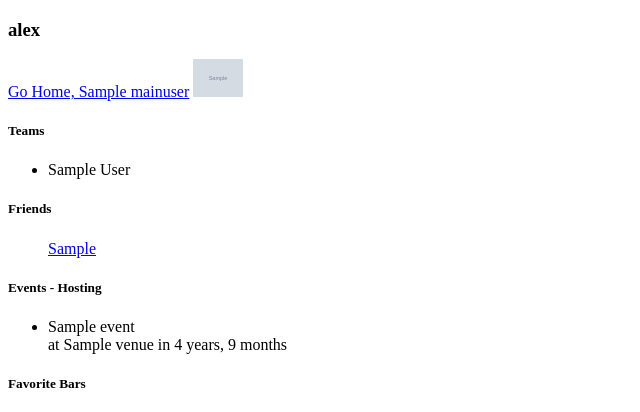
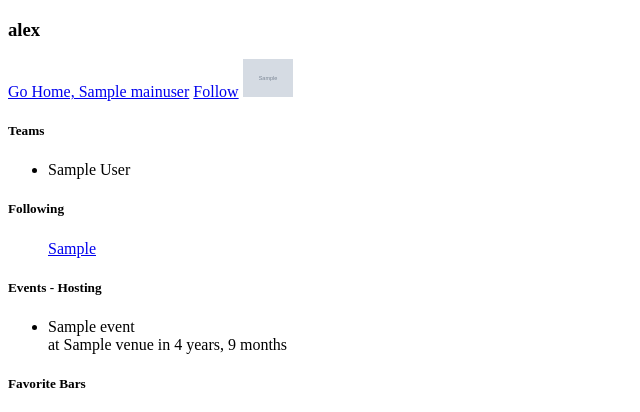
Before and after one commit to alextryonpdx/blazerbar_project, a Django app: template templates/blazerbar/userpage.html in a window 1280 px wide. Shown: the part 116-528 px from the top of the page, without its empty margins (0-640 px from the left). Run offline with Django 3.2, Linux system fonts and the light colour scheme; a user stored in the database is signed in; tables that the repository leaves empty hold one stand-in row (values such as "Sample post"); the template is opened without the code that fills it: most values are stand-ins (such as "Sample title", 1, 10 or a date in 2020); grey boxes marked "Sample" are stand-in pictures.

Commit message:
follow/unfollow
added "follow" and "Unfollow" alternately to userprofile. IF logged in
user is not profile-owner, options are displayed to follow or unfollow
profile-user

```diff
--- a/blazerbar_project/urls.py
+++ b/blazerbar_project/urls.py
@@ -21,6 +21,8 @@ urlpatterns = patterns('',
     url(r'^blazerbar/join-event/(?P<eventID>[\w\-]+)$', views.join_event, name='join_event'),
     url(r'^blazerbar/leave-event/(?P<eventID>[\w\-]+)$', views.leave_event, name='leave_event'),
     url(r'^blazerbar/event/(?P<eventID>[\w\-]+)$', views.event, name='event'),
+    url(r'^blazerbar/friend/(?P<username>[\w\-]+)$', views.add_friend, name='add_friend'),
+    url(r'^blazerbar/unfriend/(?P<username>[\w\-]+)$', views.remove_friend, name='remove_friend'),
     url(r'^login/$', views.user_login, name='login'),
     url(r'^logout/$', views.user_logout, name='logout'),
     url(r'^blazerbar/userprofile/(?P<username>[\w\-]+)/$', views.user_profile, name='userpage'),
--- a/templates/blazerbar/base.html
+++ b/templates/blazerbar/base.html
@@ -41,6 +41,7 @@ transparent (5% opacity?) footer with copyright and contact link and year. in bo
 
 
 
+
   </div>
 
   </body>
--- a/templates/blazerbar/game.html
+++ b/templates/blazerbar/game.html
@@ -57,4 +57,6 @@ if events:
 {% endfor %}
 </ul>
 
+
+
 {% endblock %}
--- a/templates/blazerbar/userpage.html
+++ b/templates/blazerbar/userpage.html
@@ -7,8 +7,18 @@
 {% block body %}
 	<h3>{{ user.username }}</h3>
 {%if user.is_authenticated %}
-	<a href="{% url 'userpage' mainuser %}">Go Home, {{ mainuser }}</a>
+	<a href="{% url 'userpage' mainuser.username %}">Go Home, {{ mainuser }}</a>
+	{% if mainuser != user.username %}
+		<!-- check mainuser profile to see if already following user-->
+	{% if friend_check %}
+		<a href="{% url 'remove_friend' user.username %}">Stop Following</a>
+	{% else %}
+	<a href="{% url 'add_friend' user.username %}">Follow</a>
+
+	{% endif %}
+	{% endif %}
 {% endif %}
+
 {% if profile.picture %}
 <img src="/media/{{ profile.picture }}" width=50px></img>
 {% else %}
@@ -21,7 +31,7 @@
 		{% endfor %}
 	</ul>
 
-	<h5>Friends</h5>
+	<h5>Following</h5>
 	<ul>
 		{% for friend in profile.friends.all %}
 		{% if friend.username != mainuser %}
```
Also changed, not shown: db.sqlite3, 1 other file.
